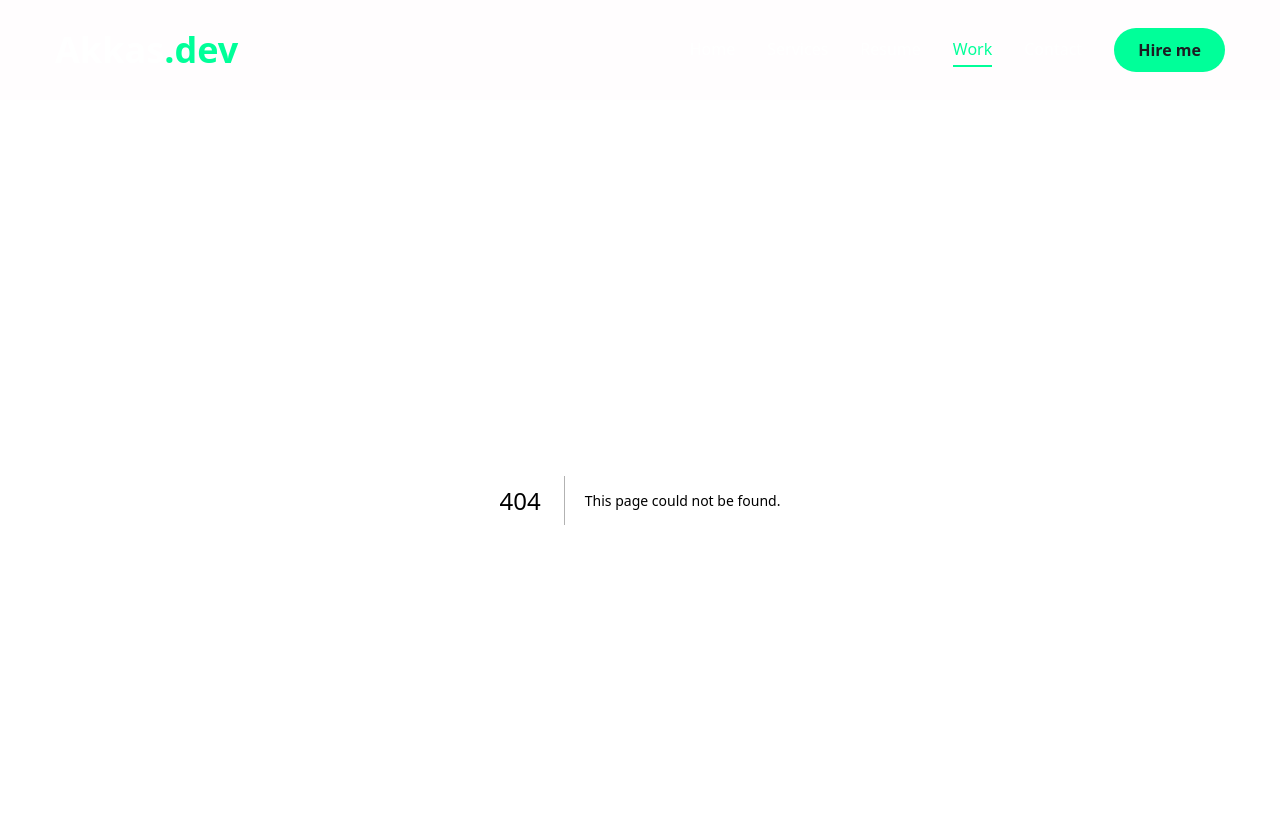
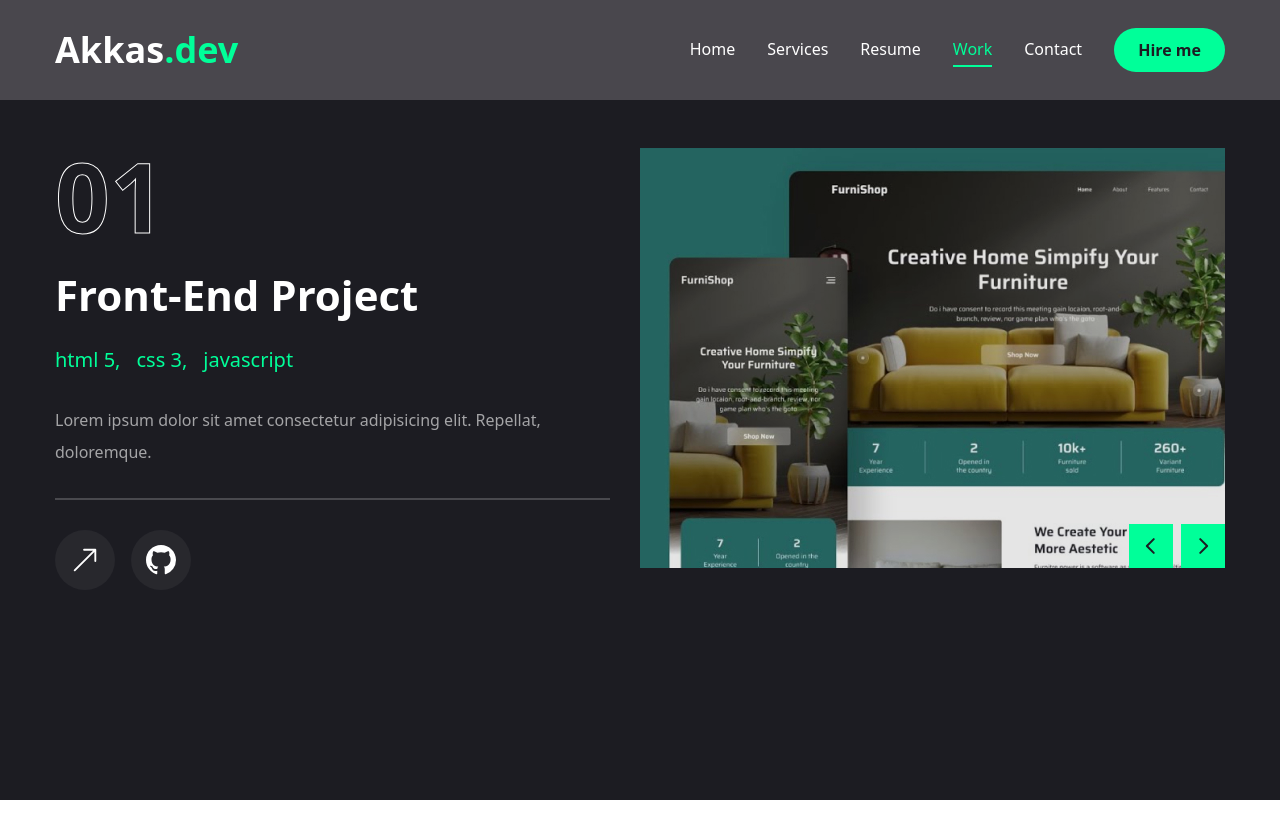
Before and after one commit to coder-sadhin/portfolio_using_nextjs, a Next.js app: page /work in a window 1280 px wide. Before the commit this address had no page. Shown: the top 838 px of the page. After the commit the page ends 800 px from the top, so only its background shows below. Built offline with nearby package versions, Linux system fonts and the light colour scheme.

Commit message:
working page done

```diff
--- /dev/null
+++ b/app/work/page.jsx
@@ -0,0 +1,173 @@
+"use client";
+
+import { motion } from "framer-motion";
+import React, { useState } from "react";
+import Link from "next/link";
+import Image from "next/image";
+
+import { Swiper, SwiperSlide } from "swiper/react";
+import "swiper/css";
+
+import { BsArrowUpRight, BsGithub } from 'react-icons/bs';
+
+import { Tooltip, TooltipContent, TooltipProvider, TooltipTrigger } from "@/components/ui/tooltip";
+import WorkSliderBtns from "@/components/WorkSliderBtns";
+
+const projects = [
+  {
+    num: "01",
+    category: "Front-end",
+    title: "Project 1",
+    description: "Lorem ipsum dolor sit amet consectetur adipisicing elit. Repellat, doloremque.",
+    stack: [
+      { name: "html 5" }, { name: "css 3" }, { name: "javascript" }
+    ],
+    image: "/assets/work/thumb1.png",
+    live: "",
+    github: "",
+  },
+  {
+    num: "02",
+    category: "Fullstack",
+    title: "Project 2",
+    description: "Lorem ipsum dolor sit amet consectetur adipisicing elit. Repellat, doloremque.",
+    stack: [
+      { name: "next.js" }, { name: "tailwindcss" }, { name: "Node.js" }
+    ],
+    image: "/assets/work/thumb2.png",
+    live: "",
+    github: "",
+  },
+  {
+    num: "03",
+    category: "Front-end",
+    title: "Project 3",
+    description: "Lorem ipsum dolor sit amet consectetur adipisicing elit. Repellat, doloremque.",
+    stack: [
+      { name: "next.js" }, { name: "tailwindcss" }
+    ],
+    image: "/assets/work/thumb3.png",
+    live: "",
+    github: "",
+  },
+];
+
+const Work = () => {
+  const [project, setProject] = useState(projects[0]);
+
+  const handleSlideChange = (swiper) => {
+    const currentIndex = swiper.activeIndex;
+    setProject(projects[currentIndex]);
+  };
+
+  return (
+    <motion.div
+      initial={{ opacity: 0 }}
+      animate={{
+        opacity: 1,
+        transition:{delay:2.4, duration: 0.4, ease:"easeIn"}
+      }}
+      className=" flex flex-col justify-center py-12 xl:px-0"
+    >
+      <div className="container mx-auto">
+        <div className="flex flex-col xl:flex-row xl:gap-[30px]">
+          {/* text section */}
+          <div className="w-full xl:w-[50%] xl:h-[360px] flex flex-col xl:justify-between order-2 xl:order-none">
+            <div className="flex flex-col gap-[30px] h-[50%]">
+              <div>
+                <div className="text-8xl leading-none font-extrabold text-transparent text-outline">{project.num}</div>
+              </div>
+
+              <div className="text-[42px] font-bold leading-none text-white group-hover:text-accent transition-all duration-500 capitalize">
+                {project.category} project
+              </div>
+
+              <ul className="flex gap-4">
+                {project.stack.map((item, index) => {
+                  return (
+                    <li key={index} className="text-xl text-accent">
+                      {item.name}
+                      {index !== project.stack.length - 1 && ","}
+                    </li>
+                  );
+                })}
+              </ul>
+
+              <p className="text-white/60">{project.description}</p>
+
+              <div className="border border-white/20"></div>
+
+              <div className="flex items-center gap-4">
+                {/* live btn */}
+                <Link href={project.live}>
+                  <TooltipProvider delayDuration={100}>
+                    <Tooltip>
+                      <TooltipTrigger className="w-[60px] h-[60px] rounded-full bg-white/5 flex justify-center items-center group">
+                        <BsArrowUpRight className="text-white text-3xl group-hover:text-accent" />
+                      </TooltipTrigger>
+                      <TooltipContent>
+                        <p>Live project</p>
+                      </TooltipContent>
+                    </Tooltip>
+                  </TooltipProvider>
+                </Link>
+                {/* github btn */}
+                <Link href={project.github}>
+                  <TooltipProvider delayDuration={100}>
+                    <Tooltip>
+                      <TooltipTrigger className="w-[60px] h-[60px] rounded-full bg-white/5 flex justify-center items-center group">
+                        <BsGithub className="text-white text-3xl group-hover:text-accent" />
+                      </TooltipTrigger>
+                      <TooltipContent>
+                        <p>Github repository</p>
+                      </TooltipContent>
+                    </Tooltip>
+                  </TooltipProvider>
+                </Link>
+              </div>
+            </div>
+          </div>
+          {/* slider section */}
+          <div className="w-full xl:w-[50%]">
+            <Swiper
+              spaceBetween={30}
+              slidesPerView={1}
+              className="h-[420px] mb-12"
+              onSlideChange={handleSlideChange}
+            >
+              {projects.map((project, index) => {
+                return (
+                  <SwiperSlide
+                    key={index}
+                    className="h-full mb-4"
+                  >
+                    <div className="h-[460px] relative group flex justify-center items-center bg-pink-50/20">
+                      <div className="absolute top-0 bottom-0 w-full h-full bg-black/10 z-10"></div>
+
+                      <div className="relative w-full h-full">
+                        <Image
+                          src={project.image}
+                          alt={project.title}
+                          layout="fill"
+                          className="object-cover"
+                        />
+                      </div>
+                    </div>
+                  </SwiperSlide>
+                );
+              })}
+
+              <WorkSliderBtns
+                containerStyles="flex gap-2 absolute right-0 bottom-[calc(50%_-_22px)] xl:bottom-0 z-20 w-full justify-between xl:w-max xl:justify-none"
+                btnStyles="bg-accent hover:bg-accent-hover text-primary text-[22px] w-[44px] h-[44px] flex justify-center items-center transition-all"
+              />
+
+            </Swiper>
+          </div>
+        </div>
+      </div>
+    </motion.div>
+  );
+};
+
+export default Work;
--- a/app/works/page.jsx
+++ /dev/null
@@ -1,9 +0,0 @@
-
-
-const Work = () => {
-  return (
-    <div>work page</div>
-  )
-}
-
-export default Work
--- /dev/null
+++ b/components/WorkSliderBtns.jsx
@@ -0,0 +1,21 @@
+"use client";
+
+import { useSwiper } from "swiper/react";
+import { PiCaretLeftBold, PiCaretRightBold } from "react-icons/pi";
+
+const WorkSliderBtns = ({ containerStyles, btnStyles, iconsStyles }) => {
+  const swiper = useSwiper();
+
+  return (
+    <div className={containerStyles}>
+        <button className={btnStyles} onClick={() => swiper.slidePrev()}>
+            <PiCaretLeftBold className={iconsStyles} />
+        </button>
+        <button className={btnStyles} onClick={() => swiper.slideNext()}>
+            <PiCaretRightBold className={iconsStyles} />
+        </button>
+    </div>
+  );
+}
+
+export default WorkSliderBtns;
--- a/package.json
+++ b/package.json
@@ -24,6 +24,7 @@
     "react-countup": "^6.5.3",
     "react-dom": "^18",
     "react-icons": "^5.2.1",
+    "swiper": "^11.1.8",
     "tailwind-merge": "^2.4.0"
   },
   "devDependencies": {
```
Also changed, not shown: 1 other file (tests, documents, lock files or other folders).
